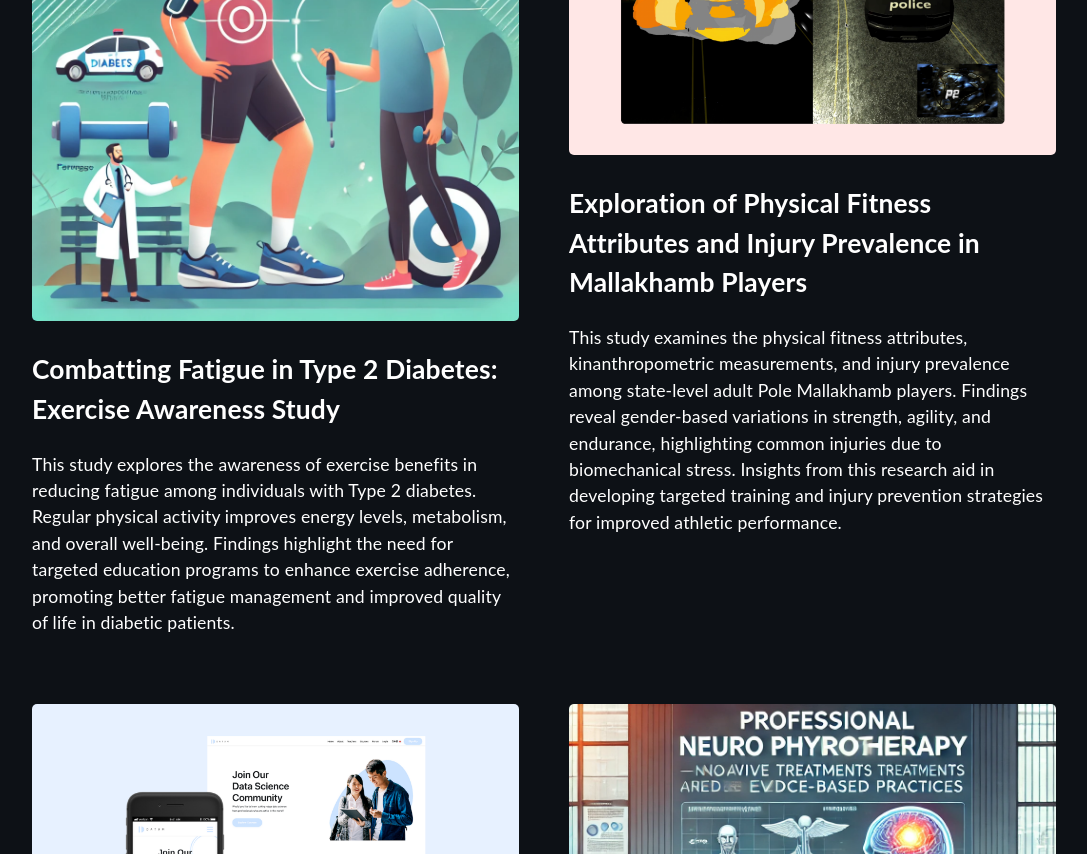
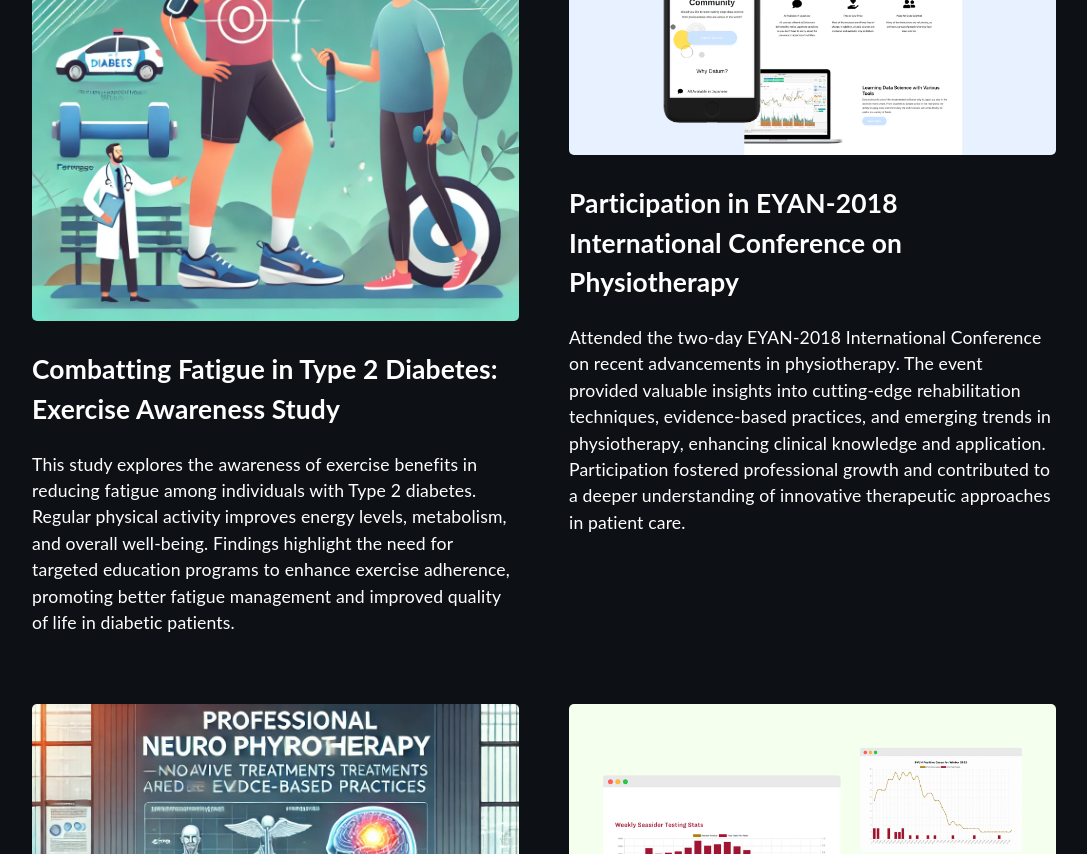
Before and after one commit to devipilli/devipilli.github.io, a React (Create React App) app: page / in a window 1280 px wide. Shown: the part 4520-5374 px from the top of the page, without its empty margins (96-1183 px from the left). Built offline with nearby package versions, Linux system fonts and the light colour scheme.

Commit message:
Add readme

```diff
--- a/src/components/Project.tsx
+++ b/src/components/Project.tsx
@@ -90,34 +90,6 @@ function Project() {
             Findings highlight the need for targeted education programs to
             enhance exercise adherence, promoting better fatigue management and
             improved quality of life in diabetic patients.
-          </p>
-        </div>
-        <div className="project">
-          <a
-            href="https://yujisatojr.itch.io/highspeedchase"
-            target="_blank"
-            rel="noreferrer"
-          >
-            <img src={mock09} className="zoom" alt="thumbnail" width="100%" />
-          </a>
-          <a
-            href="https://yujisatojr.itch.io/highspeedchase"
-            target="_blank"
-            rel="noreferrer"
-          >
-            <h2>
-              Exploration of Physical Fitness Attributes and Injury Prevalence
-              in Mallakhamb Players
-            </h2>
-          </a>
-          <p>
-            This study examines the physical fitness attributes,
-            kinanthropometric measurements, and injury prevalence among
-            state-level adult Pole Mallakhamb players. Findings reveal
-            gender-based variations in strength, agility, and endurance,
-            highlighting common injuries due to biomechanical stress. Insights
-            from this research aid in developing targeted training and injury
-            prevention strategies for improved athletic performance.{" "}
           </p>
         </div>
 
```
Also changed, not shown: 1 other file (tests, documents, lock files or other folders).
